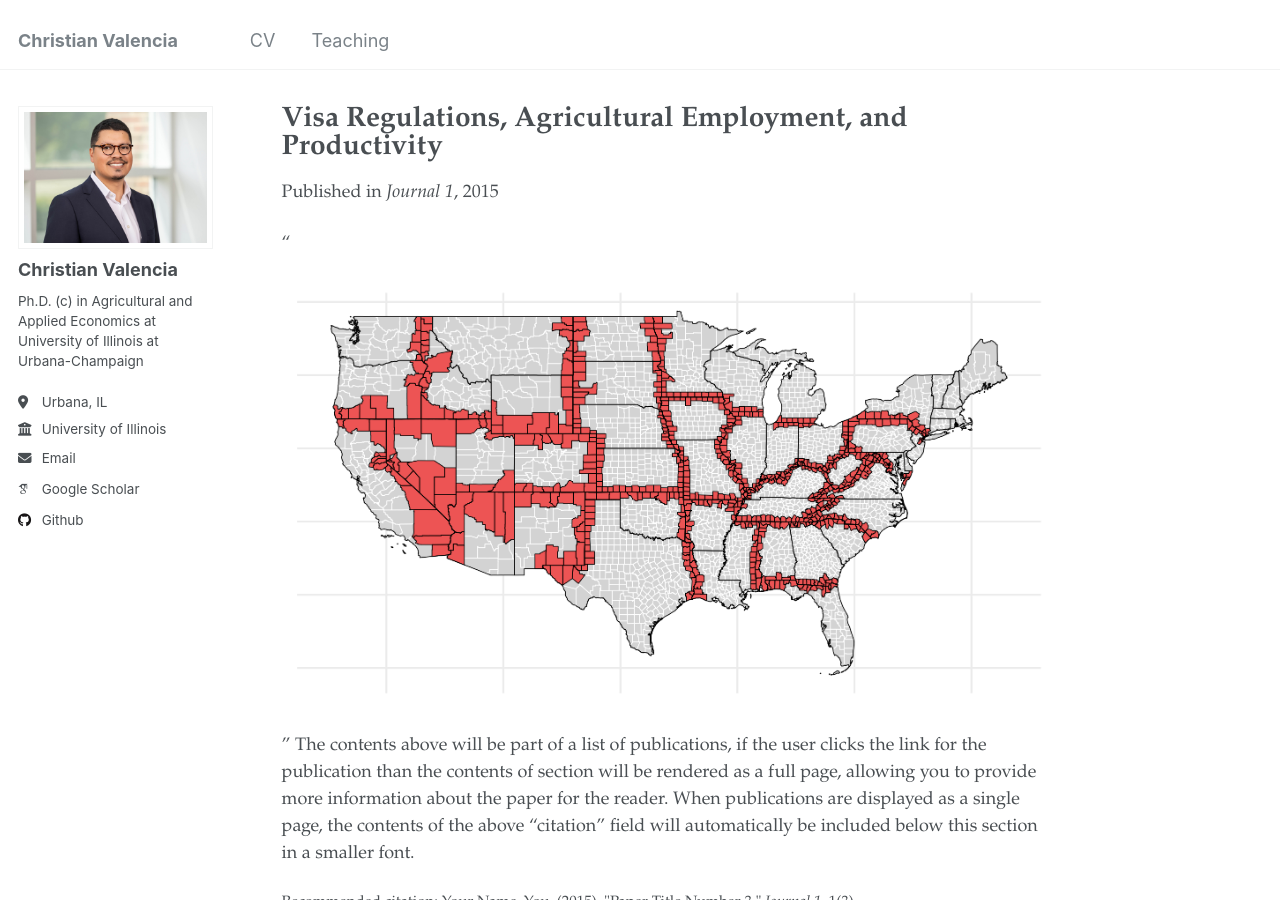
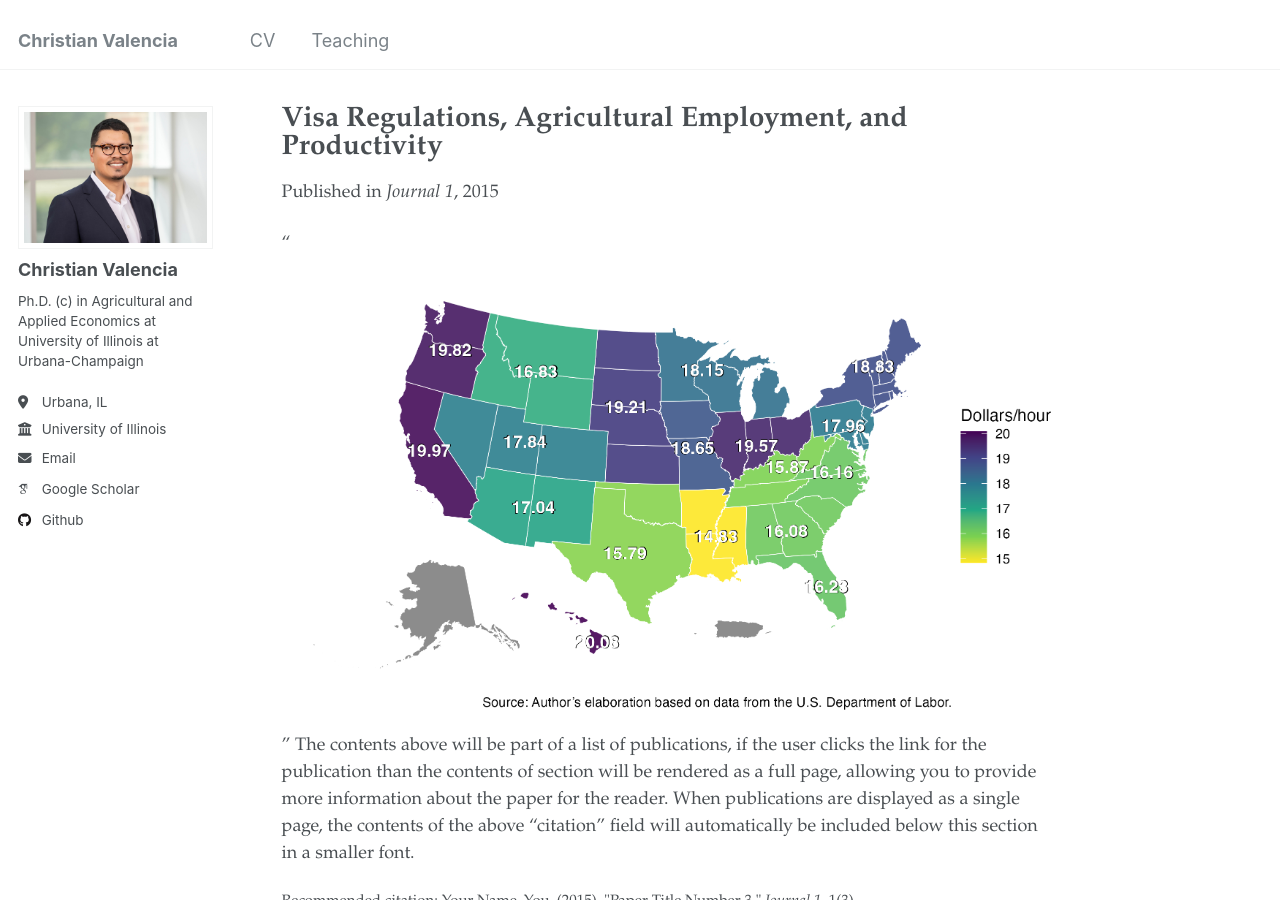
Before and after one commit to valenciac/valenciac.github.io, a Jekyll site: the page built from _publications/2015-10-01-paper-title-number-3.md, in a window 1280 px wide and 900 px high. Built offline with Jekyll 4.4.1, drawn with Linux system fonts in a browser that asks for light colours; some web fonts are replaced.

Commit message:
Update 2015-10-01-paper-title-number-3.md

```diff
--- a/_publications/2015-10-01-paper-title-number-3.md
+++ b/_publications/2015-10-01-paper-title-number-3.md
@@ -10,5 +10,5 @@ slidesurl: 'http://academicpages.github.io/files/slides3.pdf'
 paperurl: 'http://academicpages.github.io/files/paper3.pdf'
 citation: 'Your Name, You. (2015). &quot;Paper Title Number 3.&quot; <i>Journal 1</i>. 1(3).'
 ---
-"<br/><img src='/images/US_county_bordes2.png'>"
+"<br/><img src='/images/AEWR2025.png'>"
 The contents above will be part of a list of publications, if the user clicks the link for the publication than the contents of section will be rendered as a full page, allowing you to provide more information about the paper for the reader. When publications are displayed as a single page, the contents of the above "citation" field will automatically be included below this section in a smaller font.
```
